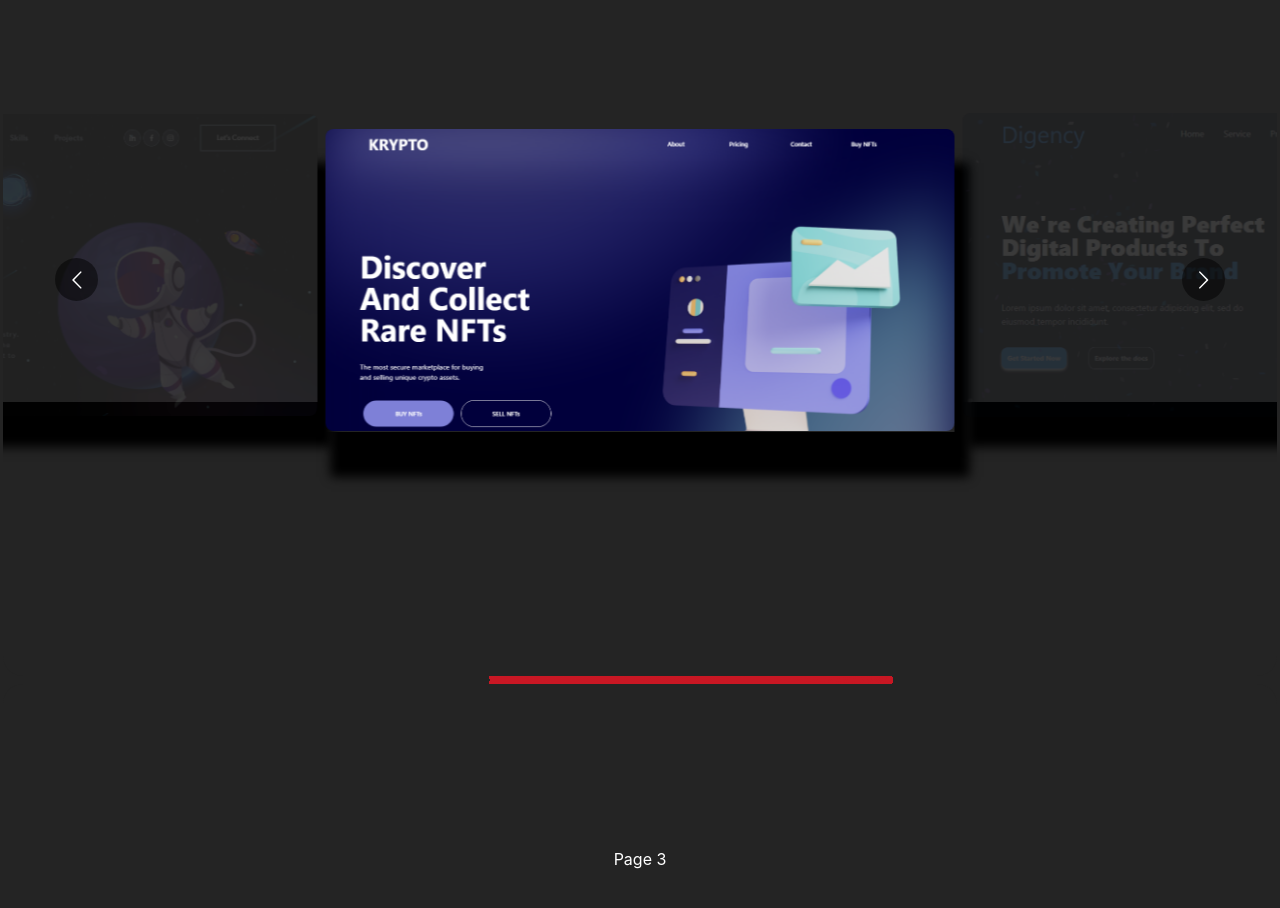
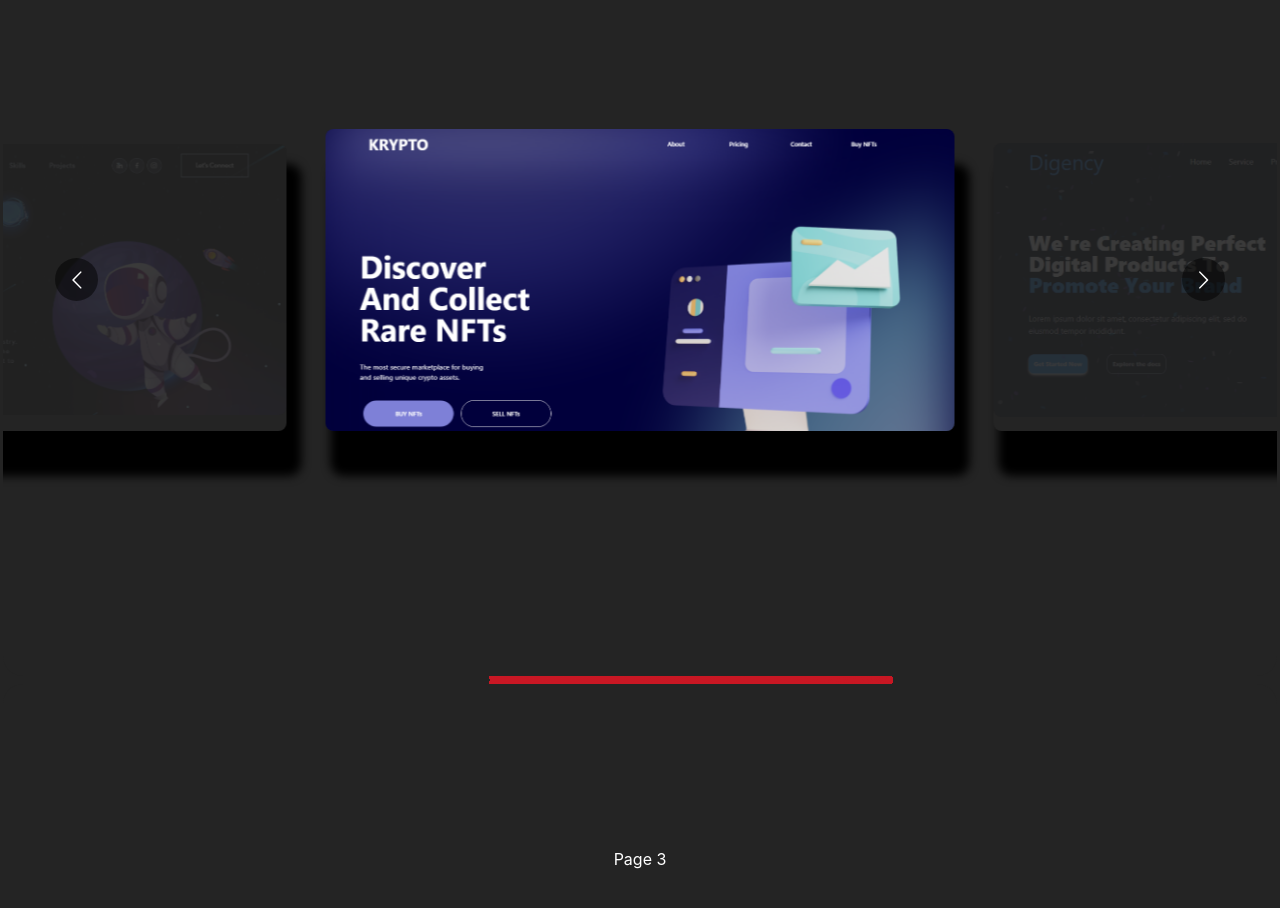
Before and after one commit to da8ah/da8ah-portfolio, a React (Vite) app: page / in a window 1280 px wide. Shown: the part 920-1828 px from the top of the page. Built offline with nearby package versions, Linux system fonts and the light colour scheme.

Commit message:
Page2: carousel ltr & rtl indexes

```diff
--- a/package.json
+++ b/package.json
@@ -1,7 +1,7 @@
 {
 	"name": "da8ah-portfolio",
 	"private": true,
-	"version": "0.21.3",
+	"version": "0.21.4",
 	"type": "module",
 	"scripts": {
 		"dev": "vite",
--- a/src/pages/Page2.tsx
+++ b/src/pages/Page2.tsx
@@ -84,18 +84,16 @@ export default function Page2(props: { className: string }) {
                         itemClass="px-1 flex justify-center"
                         keyBoardControl={true}
                         afterChange={(_, { currentSlide }) => {
-                            const index = currentSlide - 2
-                            console.log(`c:${index}`)
-                            // r 0,1,2
+                            let index = 0
+                            if (currentSlide >= images.length) index = currentSlide - 2
+                            else index = currentSlide + 1
                             setBgIndex(index === images.length ? 0 : index)
-
-                            // l 2,1,0
                         }}
                     >
                         {images.map((img, i) => (
                             <div
                                 key={`slide-${i}`}
-                                className={`relative ${bgIndex !== i ? "h-[90%]" : "h-full"} w-full flex justify-center items-center bg-transparent shadow-[10px_40px_10px_5px_black]`}
+                                className={`relative ${bgIndex !== i ? "w-[90%]" : "w-full"} h-full rounded-lg flex justify-center items-center bg-transparent shadow-[10px_40px_10px_5px_black]`}
                                 onClick={() => setHover(true)}
                             >
                                 {bgIndex !== i ?
```
